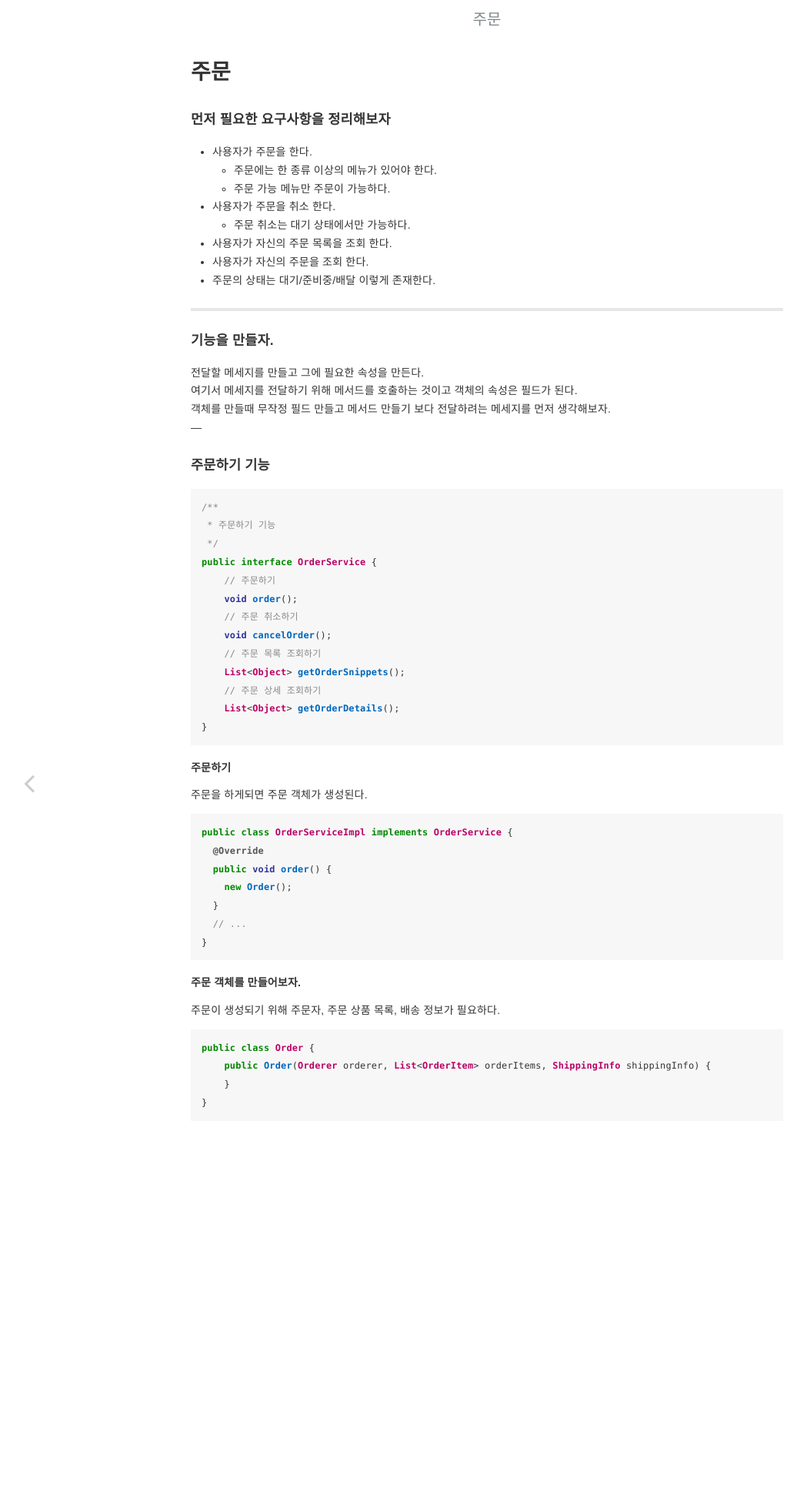
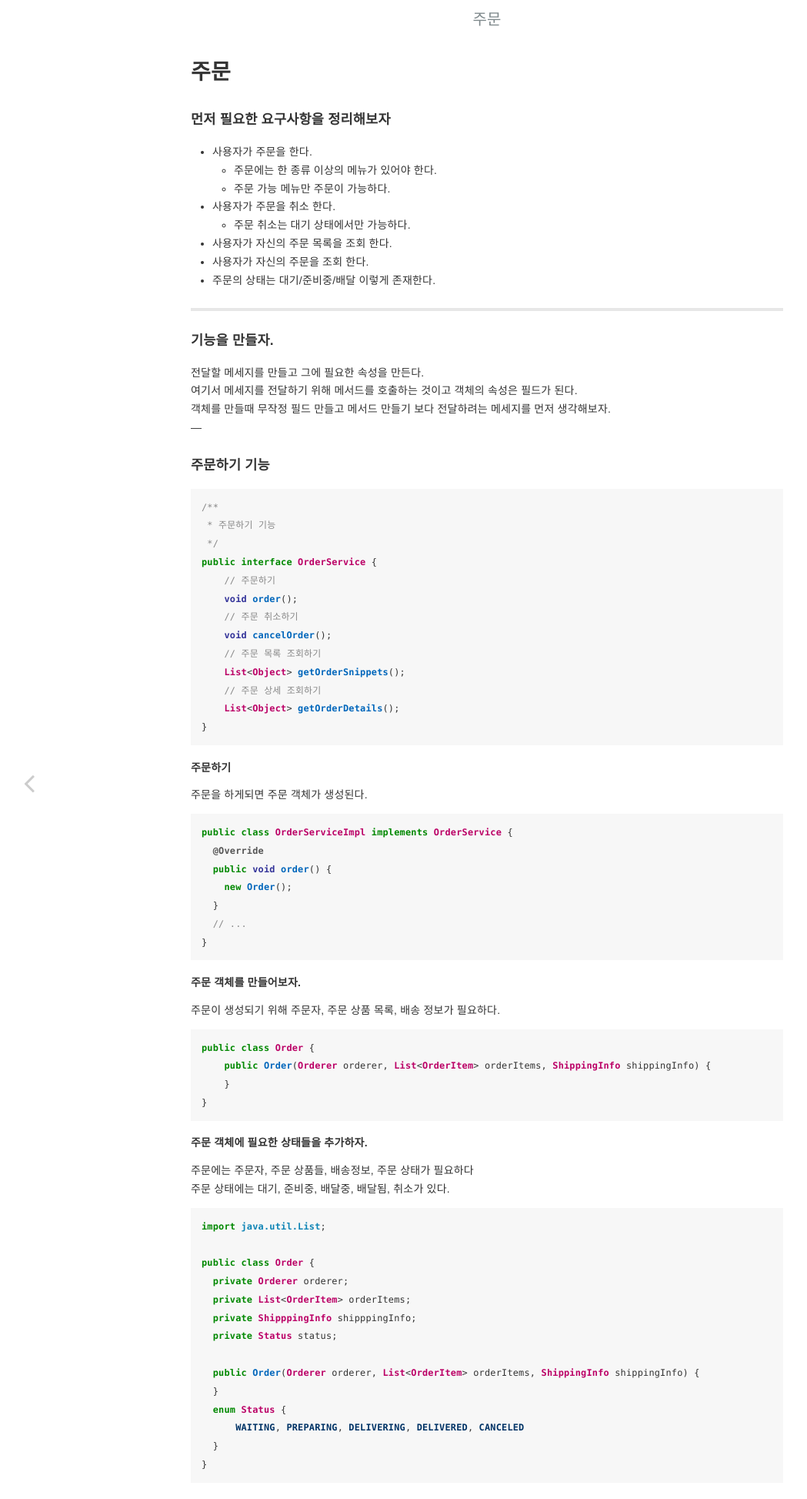
Before and after one commit to ByeongUkChoi/ddd-study, a Jekyll site: the page built from docs/_posts/2021-03-08-order.md, in a window 1280 px wide. Shown: the top 1947 px of the page at 77% size, without its empty margins (7-1056 px from the left). Built offline with Jekyll 4.4.1, drawn with Linux system fonts in a browser that asks for light colours.

Commit message:
Add order fields

````diff
--- a/docs/_posts/2021-03-08-order.md
+++ b/docs/_posts/2021-03-08-order.md
@@ -56,6 +56,26 @@ public class Order {
     }
 }
 ```
+##### 주문 객체에 필요한 상태들을 추가하자.
+주문에는 주문자, 주문 상품들, 배송정보, 주문 상태가 필요하다
+주문 상태에는 대기, 준비중, 배달중, 배달됨, 취소가 있다.
+```java
+import java.util.List;
+
+public class Order {
+  private Orderer orderer;
+  private List<OrderItem> orderItems;
+  private ShipppingInfo shipppingInfo;
+  private Status status;
+
+  public Order(Orderer orderer, List<OrderItem> orderItems, ShippingInfo shippingInfo) {
+  }
+  enum Status {
+      WAITING, PREPARING, DELIVERING, DELIVERED, CANCELED
+  }
+}
+```
+
 [comment]: <> (주문이 생성되면 주문 상태가 대기로 되어야한다.  )
 [comment]: <> (주문 도메인의 필요 항목은 주문 상태, 주문 항목, 주문자, 배송 정보가 있을 것이다.  )
 [comment]: <> (```java)
````
